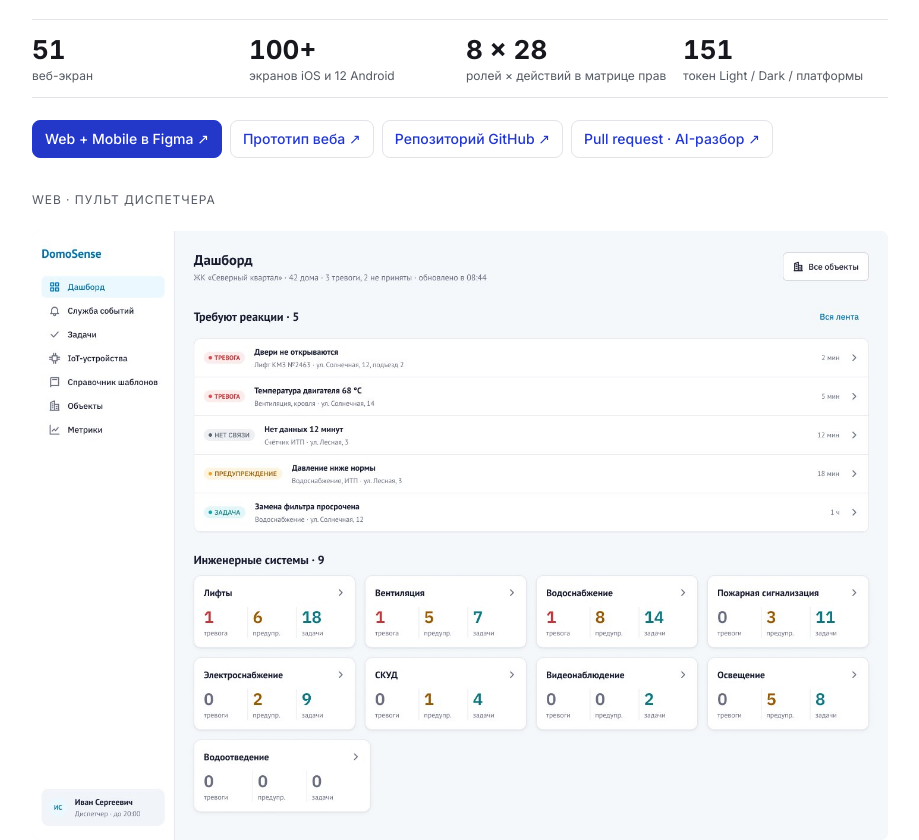
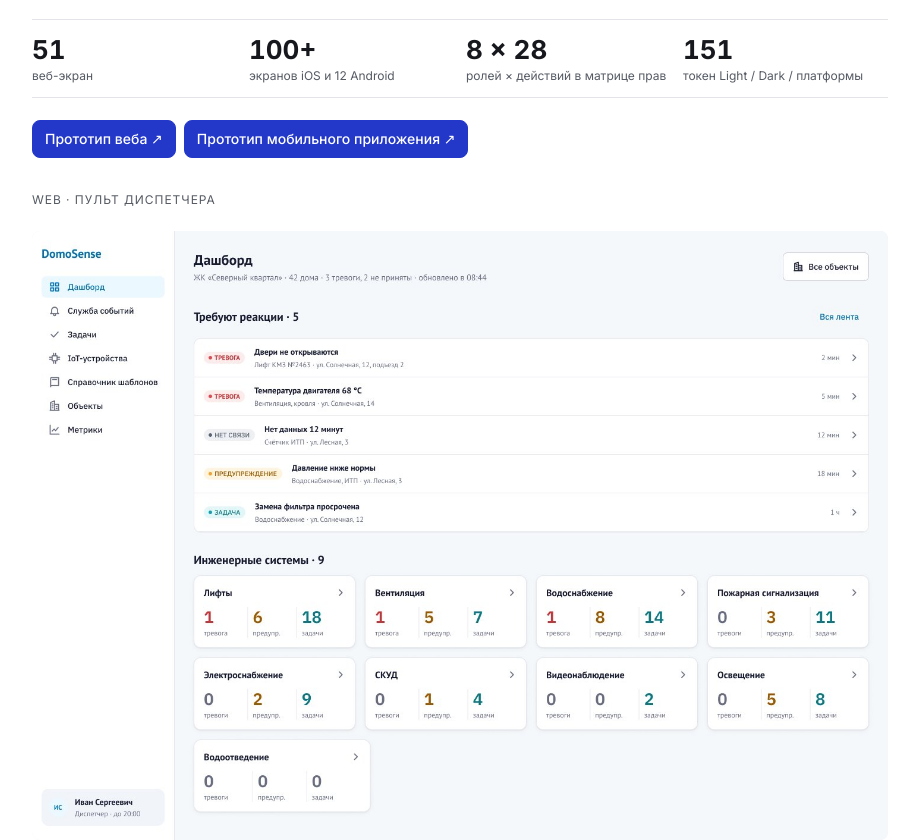
Before and after one commit to aspstu-png/aspstu-png.github.io, a plain HTML site: page index.html in a window 1280 px wide. Shown: the part 839-1679 px from the top of the page, without its empty margins (296-1215 px from the left). Drawn offline with Linux system fonts and the light colour scheme; a web font is replaced by a local one.

Commit message:
Обновленное портфолио

```diff
--- a/index.html
+++ b/index.html
@@ -125,10 +125,8 @@
         <div><b>151</b><span>токен Light / Dark / платформы</span></div>
       </div>
       <div class="links">
-        <a class="main" href="https://www.figma.com/design/Fu0UCqypHBHms3d8VFoQ4t" target="_blank" rel="noopener">Web + Mobile в Figma ↗</a>
-        <a href="https://www.figma.com/proto/TgHwlPhPxqGkT3HYAqHu3c/DomoSense?node-id=15-4&p=f&scaling=min-zoom&content-scaling=fixed&page-id=14%3A164&starting-point-node-id=15%3A4" target="_blank" rel="noopener">Прототип веба ↗</a>
-        <a href="https://github.com/aspstu-png/domosense-design-system" target="_blank" rel="noopener">Репозиторий GitHub ↗</a>
-        <a href="https://github.com/aspstu-png/domosense-design-system/pull/1" target="_blank" rel="noopener">Pull request · AI-разбор ↗</a>
+        <a class="main" href="https://www.figma.com/proto/TgHwlPhPxqGkT3HYAqHu3c/DomoSense?node-id=15-4&p=f&scaling=min-zoom&content-scaling=fixed&page-id=14%3A164&starting-point-node-id=15%3A4" target="_blank" rel="noopener">Прототип веба ↗</a>
+        <a class="main" href="https://www.figma.com/proto/TgHwlPhPxqGkT3HYAqHu3c/DomoSense?node-id=44-3&p=f&scaling=scale-down&content-scaling=fixed&page-id=44%3A2&starting-point-node-id=44%3A3" target="_blank" rel="noopener">Прототип мобильного приложения ↗</a>
       </div>
 
       <div class="cap group-title">Web · пульт диспетчера</div>
@@ -157,7 +155,7 @@
         <li><b>Права по роли, а не по экрану.</b> Матрица 8 × 28: недоступное не появляется в навигации, заблокированное объясняет почему.</li>
         <li><b>Сначала человек, потом техника.</b> При застрявшем лифте первый шаг — связь с кабиной, команды по одной.</li>
         <li><b>Критичное — с причиной и биометрией.</b> Пожарная сигнализация — только со «вторым ключом» руководителя; пуш не выполняет действие.</li>
-        <li><b>Одна дизайн-система.</b> Аудит расхождений веба и мобайла, контраст по WCAG ≥ 4,5:1, токены → CSS, компоненты в коде на GitHub.</li>
+        <li><b>Одна дизайн-система.</b> Аудит расхождений веба и мобайла, контраст по WCAG ≥ 4,5:1, токены → CSS.</li>
       </ul>
     </div>
   </section>
```
Also changed, not shown: 1 other file.
